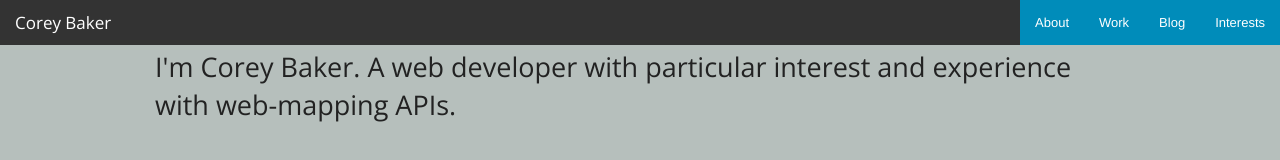
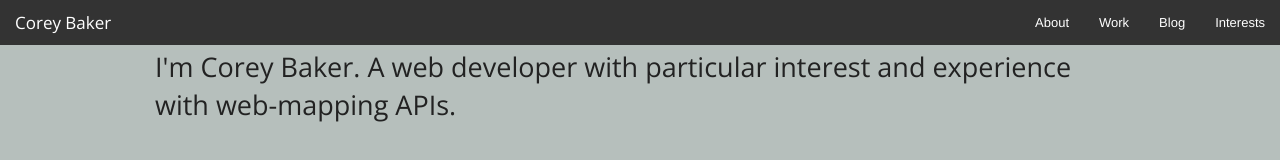
Before and after one commit to coreybaker/foundationfive, a plain HTML site: page index.html in a window 1280 px wide. Drawn offline with nearby package versions, Linux system fonts and the light colour scheme.

Commit message:
took color out of the background of the nav

```diff
--- a/css/style.css
+++ b/css/style.css
@@ -13,3 +13,7 @@ With ok coding practices and a lot of heart.
  .top-bar {
  	position:static;
  }
+
+ .top-bar-section ul li.active  > a {
+ 	background:none;
+ }
```
